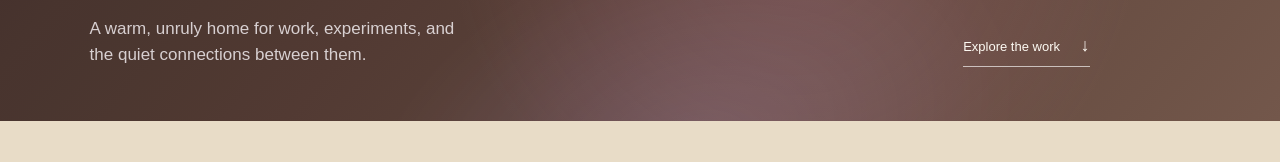
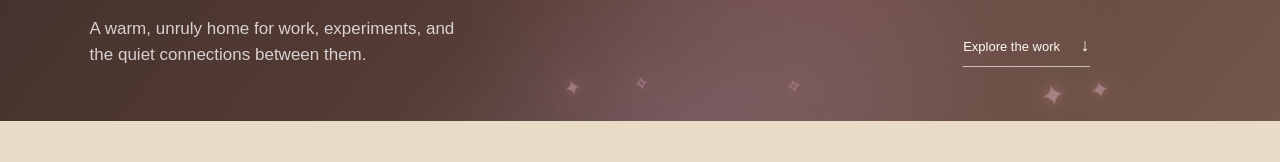
Before and after one commit to juliaaurorahart/juliaaurorahart-com, a React (Vite) app: page / in a window 1280 px wide. Shown: the part 638-800 px from the top of the page. Built offline with nearby package versions, Linux system fonts and the light colour scheme.

Commit message:
Add brighter, playful site styling

```diff
--- a/app/globals.css
+++ b/app/globals.css
@@ -23,6 +23,9 @@ a { color: inherit; }
 .orb { position: absolute; border-radius: var(--orb-radius); mix-blend-mode: screen; filter: blur(var(--orb-blur)); opacity: var(--orb-opacity); transition: border-radius .5s ease, filter .5s ease, opacity .5s ease; }
 .orb-one { top: -90px; right: 10%; width: 450px; height: 450px; background: radial-gradient(circle, rgba(255,211,187,.85), rgba(255,211,187,0) 68%); }
 .orb-two { bottom: -250px; right: 20%; width: 670px; height: 430px; background: radial-gradient(ellipse, rgba(172,129,245,.82), rgba(172,129,245,0) 70%); transform: rotate(-21deg); }
+.hero-sparkles { position: absolute; inset: 0; z-index: 1; pointer-events: none; color: #ffbed8; text-shadow: 0 0 12px #ff629f, 0 0 28px rgba(255, 209, 99, .8); font-size: clamp(20px, 3vw, 45px); }
+.hero-sparkles span { position: absolute; animation: twinkle 2.7s ease-in-out infinite alternate; }.hero-sparkles span:nth-child(1) { top: 23%; right: 11%; }.hero-sparkles span:nth-child(2) { top: 55%; right: 35%; animation-delay: .4s; font-size: .68em; }.hero-sparkles span:nth-child(3) { top: 71%; right: 7%; animation-delay: 1s; font-size: .82em; }.hero-sparkles span:nth-child(4) { top: 33%; right: 49%; animation-delay: 1.3s; font-size: .58em; }.hero-sparkles span:nth-child(5) { top: 82%; right: 55%; animation-delay: .7s; font-size: .74em; }
+@keyframes twinkle { from { transform: rotate(-14deg) scale(.72); opacity: .38; } to { transform: rotate(14deg) scale(1.2); opacity: 1; } }
 .manifesto { display: grid; grid-template-columns: .72fr 1.28fr; gap: var(--manifesto-gap); padding: var(--manifesto-pad) 7vw; transition: gap .45s ease, padding .45s ease; }
 .section-label { color: #756c7b; }
 .manifesto-copy { max-width: 780px; font-family: Georgia, 'Times New Roman', serif; font-size: clamp(30px, 4vw, 55px); letter-spacing: -.05em; line-height: 1.04; }
--- a/app/page.tsx
+++ b/app/page.tsx
@@ -53,6 +53,7 @@ export default function Home() {
         </div>
         <div className="orb orb-one" aria-hidden="true" />
         <div className="orb orb-two" aria-hidden="true" />
+        <div className="hero-sparkles" aria-hidden="true"><span>✦</span><span>✧</span><span>✦</span><span>✧</span><span>✦</span></div>
       </section>
 
       <section className="manifesto" id="about">
```
